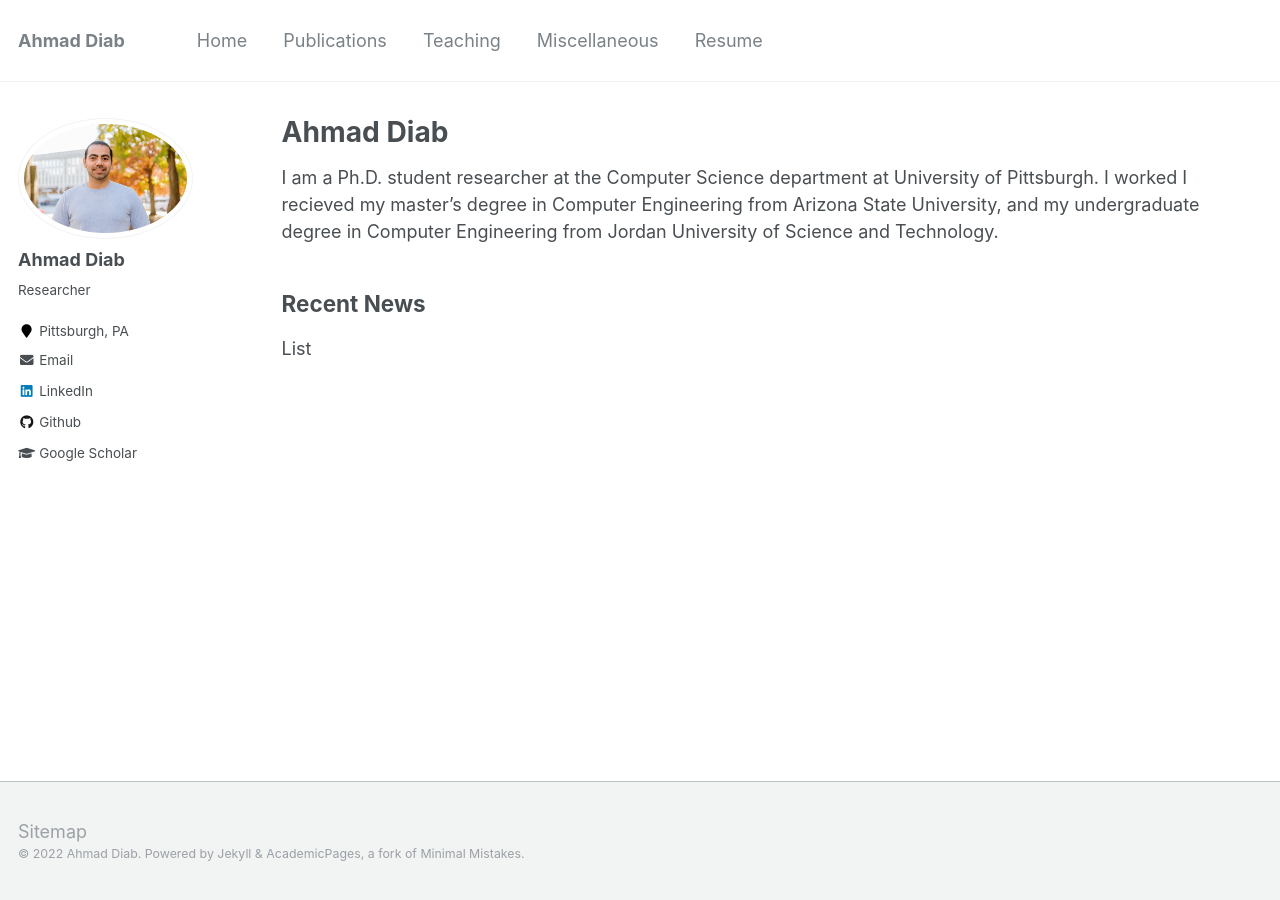
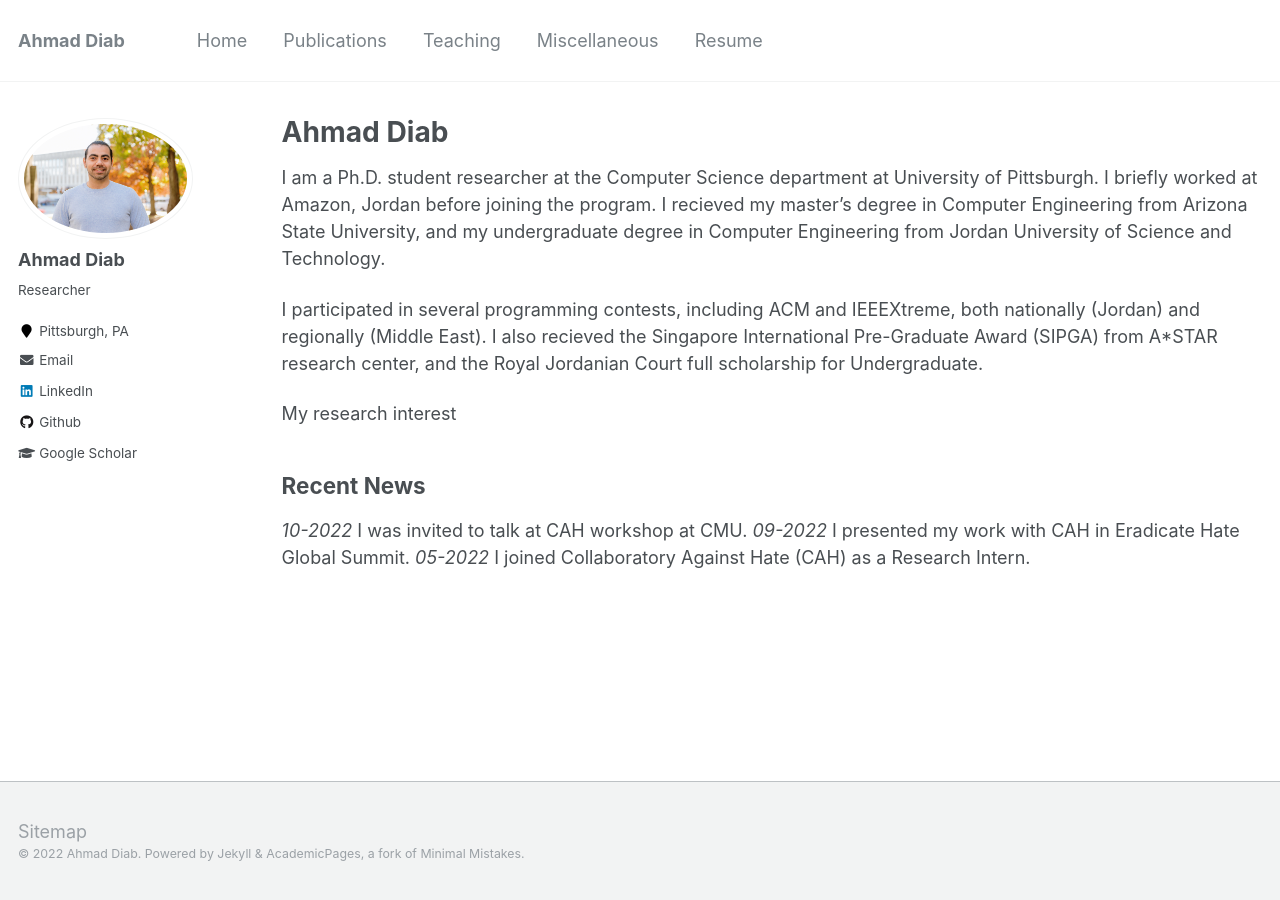
Before and after one commit to aadiab/aadiab.github.io, a Jekyll site: the page built from index.md, in a window 1280 px wide. Built offline with Jekyll 4.4.1, drawn with Linux system fonts in a browser that asks for light colours; our own code applies the rules of GitHub Pages for plain Markdown files.

Commit message:
fix footer, add intro

```diff
--- a/index.md
+++ b/index.md
@@ -8,7 +8,13 @@ redirect_from:
   - /home/
 ---
 
-I am a Ph.D. student researcher at the Computer Science department at University of Pittsburgh. I worked I recieved my master's degree in Computer Engineering from Arizona State University, and my undergraduate degree in Computer Engineering from Jordan University of Science and Technology.
+I am a Ph.D. student researcher at the Computer Science department at University of Pittsburgh. I briefly worked at Amazon, Jordan before joining the program. I recieved my master's degree in Computer Engineering from Arizona State University, and my undergraduate degree in Computer Engineering from Jordan University of Science and Technology.
+
+I participated in several programming contests, including ACM and IEEEXtreme, both nationally (Jordan) and regionally (Middle East). I also recieved the Singapore International Pre-Graduate Award (SIPGA) from A*STAR research center, and the Royal Jordanian Court full scholarship for Undergraduate.
+
+My research interest
 
 ## Recent News
-List
+*10-2022* I was invited to talk at CAH workshop at CMU.
+*09-2022* I presented my work with CAH in Eradicate Hate Global Summit.
+*05-2022* I joined Collaboratory Against Hate (CAH) as a Research Intern.
```
Also changed, not shown: _pages/about.md (deleted, +0 -50 lines), _pages/miscellaneous.md (added, +8 -0 lines), _pages/sitemap.md (deleted, +0 -37 lines), 2 other files.
